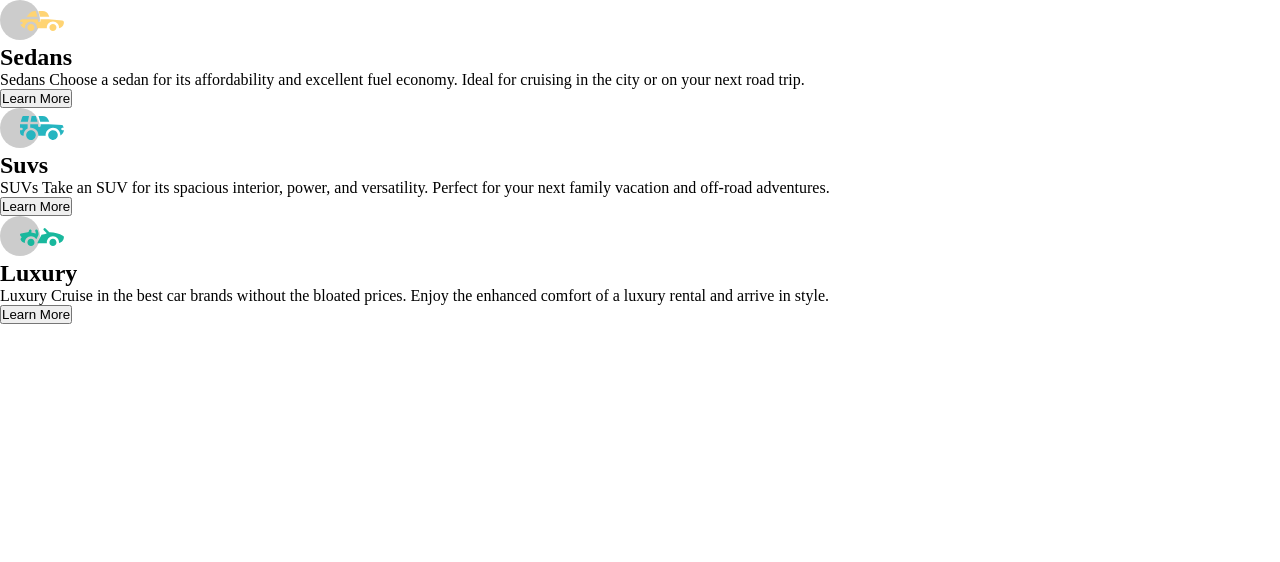
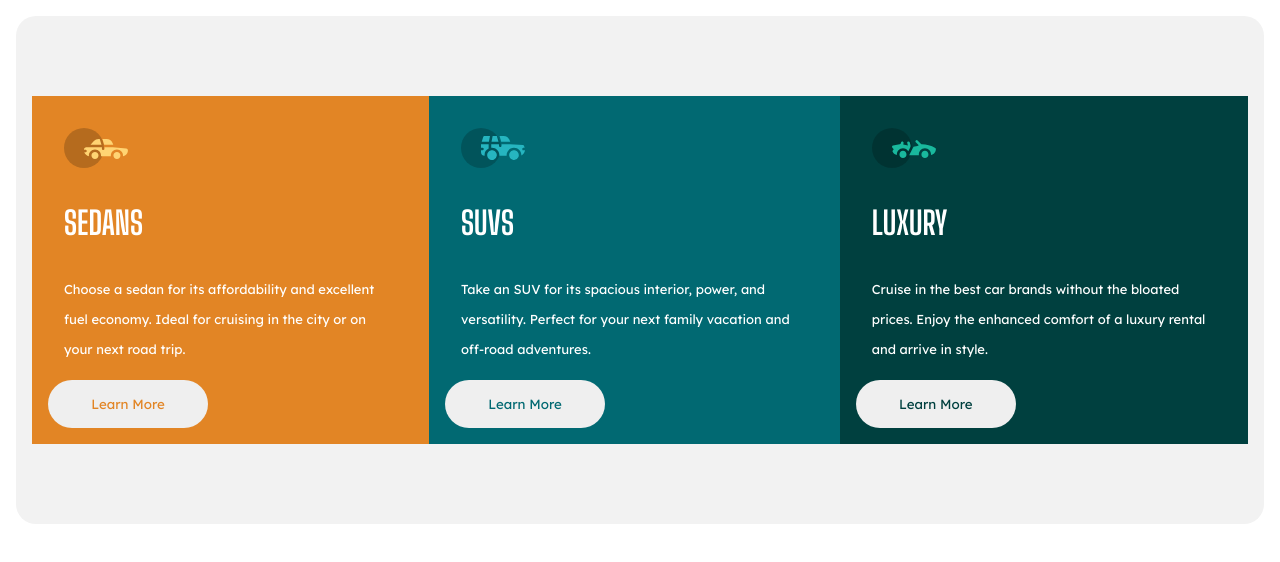
Before and after one commit to bcolomer/202301-w2ch1-barbara-colomer, a website: page index.html in a window 1280 px wide. Drawn offline with Linux system fonts and the light colour scheme.

Commit message:
complete css styles

```diff
--- a/index.html
+++ b/index.html
@@ -6,50 +6,56 @@
   <meta http-equiv="X-UA-Compatible" content="IE=edge">
   <meta name="viewport" content="width=device-width, initial-scale=1.0">
   <link rel="stylesheet" href="style.css">
+  <link href="https://fonts.googleapis.com/css2?family=Lexend+Deca&display=swap" rel="stylesheet">
+  <link href="https://fonts.googleapis.com/css2?family=Big+Shoulders+Display:wght@700&display=swap" rel="stylesheet">
   <title>Cars Seller</title>
 </head>
 
 <body>
   <main class="cars-seller">
+
     <ul class="cars-container">
-      <li class="sedans">
-        <div class="sedan-vector">
+      <section class="individuals-cars-container">
+        <li class="individual-car sedan">
+          <div class="car__vector individual-car__element">
             <img src="images/icon-sedans.svg" alt="small sedan car icon">
           </div>
-        <h2 class="sedan-title">Sedans</h2>
-        <p class="sedan-caracteristics">
-          Sedans Choose a sedan for its affordability and excellent fuel economy. Ideal for cruising in the city or on
+          <h2 class="car__title individual-car__element">Sedans</h2>
+          <p class="car__caracteristics individual-car__element">
+            Choose a sedan for its affordability and excellent fuel economy. Ideal for cruising in the city or on
             your next
             road trip.
           </p>
-        <button class="learn-more-button">Learn More</button>
+          <button class="learn-more-button individual-car__element button__sedan">Learn More</button>
         </li>
-      <li class="suvs">
-        <div class="suvs-vector">
+        <li class="individual-car suvs">
+          <div class="car__vector individual-car__element">
             <img src="images/icon-suvs.svg" alt="small suv car icon">
           </div>
-        <h2 class="suv-title">Suvs</h2>
-        <p class="sedan-caracteristics">
-          SUVs Take an SUV for its spacious interior, power, and versatility. Perfect for your next family vacation and
+          <h2 class="car__title individual-car__element">Suvs</h2>
+          <p class="car__caracteristics individual-car__element">
+            Take an SUV for its spacious interior, power, and versatility. Perfect for your next family vacation
+            and
             off-road
             adventures.
           </p>
-        <button class="learn-more-button">Learn More</button>
+          <button class="learn-more-button individual-car__element button__suv">Learn More</button>
         </li>
-      <li class="luxury">
-        <div class="luxury-vector">
+        <li class="individual-car luxury">
+          <div class="car__vector individual-car__element">
             <img src="images/icon-luxury.svg" alt="small luxury car icon">
           </div>
-        <h2 class="luxury-title">Luxury</h2>
-        <p class="luxury-caracteristics">
-          Luxury Cruise in the best car brands without the bloated prices. Enjoy the enhanced comfort of a luxury rental
+          <h2 class="car__title individual-car__element">Luxury</h2>
+          <p class="car__caracteristics individual-car__element">
+            Cruise in the best car brands without the bloated prices. Enjoy the enhanced comfort of a luxury
+            rental
             and
             arrive in style.
           </p>
-        <button class="learn-more-button">Learn More</button>
+          <button class="learn-more-button button__luxury individual-car__element">Learn More</button>
         </li>
+      </section>
     </ul>
-
   </main>
 </body>
 
--- a/style.css
+++ b/style.css
@@ -2,4 +2,71 @@
   padding: 0;
   margin: 0;
   box-sizing: content-box;
+  list-style: none;
 }
+
+.cars-container {
+  gap: 4px;
+  padding: 5rem 1rem;
+  margin: 1rem;
+  background-color: #f2f2f2;
+  border-radius: 20px;
+}
+.individuals-cars-container {
+  border-radius: 20px;
+  display: block;
+}
+@media (min-width: 1040px) {
+  .individuals-cars-container {
+    display: flex;
+  }
+  .individual-car__sedan {
+  }
+}
+.individual-car {
+  color: white;
+  padding: 1rem;
+}
+.car__vector {
+}
+.car__title {
+  font-family: Big Shoulders Display;
+  font-weight: 700;
+  text-transform: uppercase;
+  font-size: xx-large;
+}
+.car__caracteristics {
+  font-family: Lexend Deca;
+  font-size: small;
+  font-weight: lighter;
+  line-height: 30px;
+}
+.learn-more-button {
+  border-radius: 30px;
+  width: 8rem;
+  border: none;
+  font-family: Lexend Deca;
+}
+
+.sedan {
+  background-color: #e28525;
+}
+.suvs {
+  background-color: #016972;
+}
+.luxury {
+  background-color: #00403f;
+}
+
+.individual-car__element {
+  padding: 1rem;
+}
+.button__sedan {
+  color: #e28525;
+}
+.button__suv {
+  color: #016972;
+}
+.button__luxury {
+  color: #00403f;
+}
```
Lines whose indentation alone changed are shown as unchanged.
